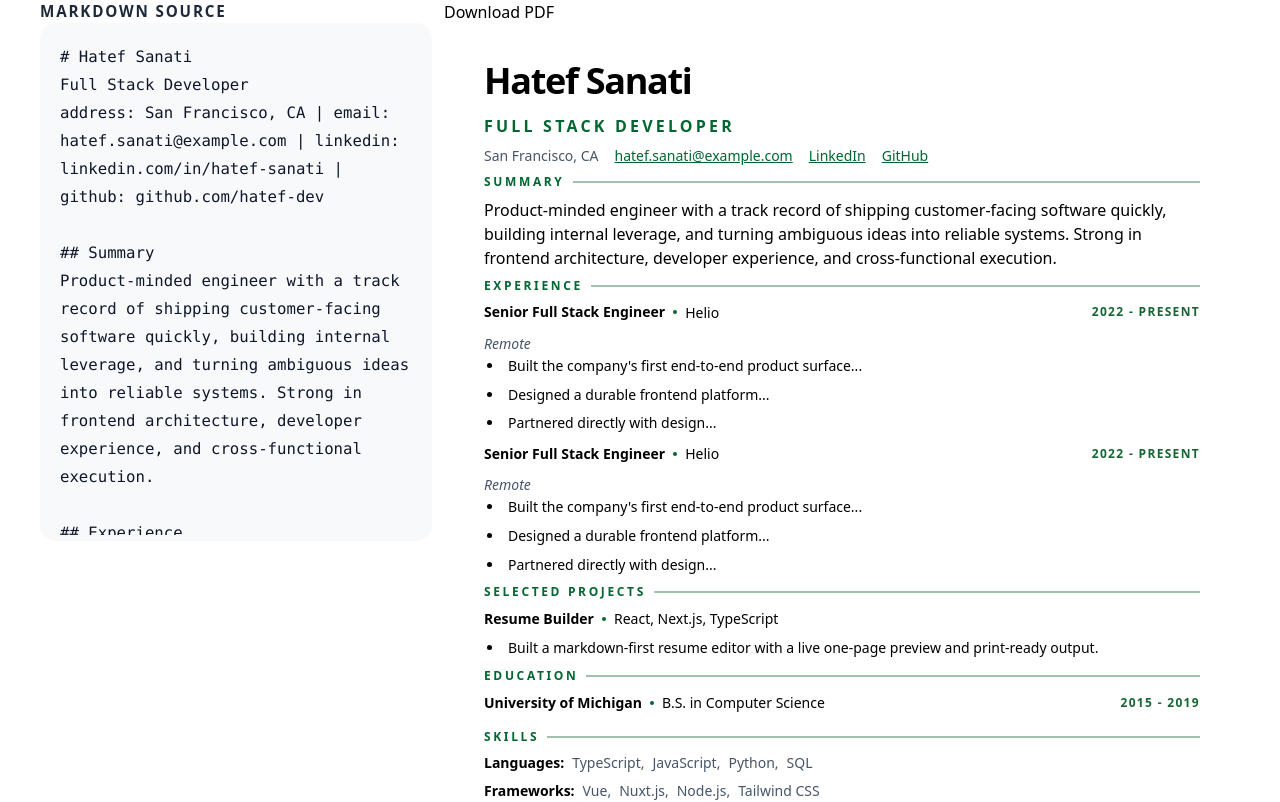
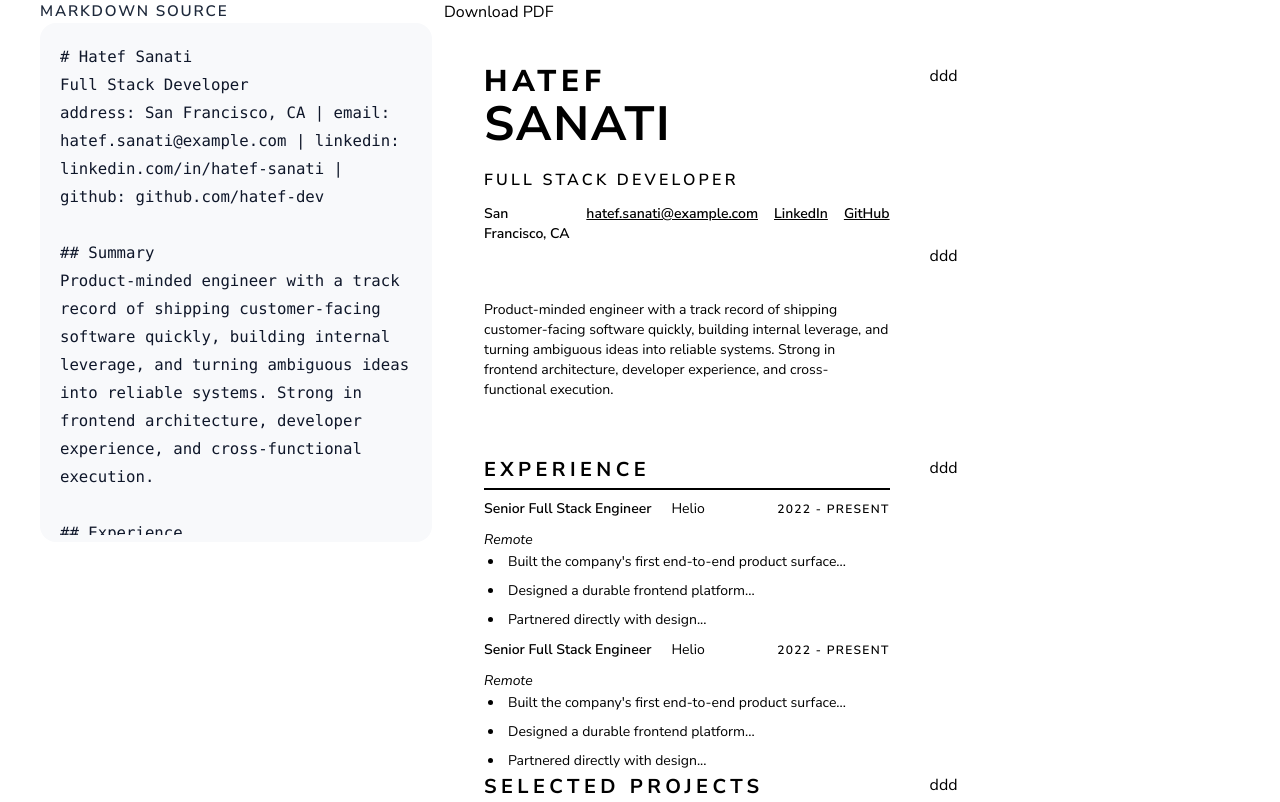
Before and after one commit to hatef-dev/resume, a Vue app: page /edit in a window 1280 px wide. Shown: the top 802 px of the page. Built offline with nearby package versions, Linux system fonts and the light colour scheme.

Commit message:
add this fucking section

```diff
--- a/src/assets/index.css
+++ b/src/assets/index.css
@@ -1,8 +1,22 @@
 @import url('https://fonts.googleapis.com/css2?family=Poppins:ital,wght@0,100;0,200;0,300;0,400;0,500;0,600;0,700;0,800;0,900;1,100;1,200;1,300;1,400;1,500;1,600;1,700;1,800;1,900&display=swap');
+@import url('https://fonts.googleapis.com/css2?family=Roboto+Mono:ital,wght@0,100..700;1,100..700&display=swap');
+@import url('https://fonts.googleapis.com/css2?family=Nunito+Sans:ital,opsz,wght@0,6..12,200..1000;1,6..12,200..1000&display=swap');
 @tailwind base;
 @tailwind components;
 @tailwind utilities;
 
+
+.roboto{
+  font-family: "Roboto Mono", monospace;
+}
+.nunito-sans {
+  font-family: "Nunito Sans", sans-serif;
+  font-optical-sizing: auto;
+  font-style: normal;
+  font-variation-settings:
+    "wdth" 100,
+    "YTLC" 500;
+}
 
 .poppins-thin {
   font-family: "Poppins", sans-serif;
--- a/src/router/index.js
+++ b/src/router/index.js
@@ -12,7 +12,7 @@ const router = createRouter({
     {
       path: "/edit",
       name: "edit",
-      component: () => import("../views/Resume/Minimal.vue"),
+      component: () => import("../views/Resume/Modern.vue"),
     },
     {
       path: "/AboutUs",
--- /dev/null
+++ b/src/views/Resume/Modern.vue
@@ -0,0 +1,145 @@
+<template>
+  <div class="container nunito-sans">
+    <div class="block grid-cols-3 gap-x-3 md:grid">
+      <aside class="col-span-1 w-full overflow-hidden">
+        <h3
+          class="whitespace-nowrap text-[0.95rem] font-semibold uppercase tracking-[0.12em] text-slate-800 dark:text-slate-200"
+        >
+          Markdown source
+        </h3>
+        <MarkDown @sections="(val) => (sections = val)" />
+      </aside>
+      <aside class="col-span-2">
+        <DownloadPdf :sections="sections" />
+        <div id="resume-preview" ref="preview" class="bg-white p-10 rounded-xl">
+          <div v-for="(section, i) in sections" :key="i" class="w-full flex gap-x-10">
+            <aside class="w-3/5">
+              <div class="" v-if="section.type === 'header'">
+                <div
+                  class="flex flex-col gap-y-1 nunito-sans font-semibold leading-[0.94] text-4xl padding-indicator"
+                >
+                  <div class="uppercase">
+                    <h3 class="text-3xl font-extrabold tracking-[0.16em]">{{ firstName }}</h3>
+                    <h1 class="text-5xl font-bold tracking-[0.036em]">{{ lastName }}</h1>
+                  </div>
+                  <p
+                    class="font-semibold mt-4 text-base uppercase tracking-[0.2em] padding-indicator"
+                  >
+                    {{ section.role }}
+                  </p>
+                  <div class="flex gap-4 mt-2 text-sm resumeGrayText">
+                    <span>{{ section.contacts.address }}</span>
+                    <a class="underline resumeColor" :href="`mailto:${section.contacts.email}`">
+                      {{ section.contacts.email }}
+                    </a>
+                    <a
+                      class="underline resumeColor"
+                      :href="section.contacts.linkedin"
+                      target="_blank"
+                      rel="noopener noreferrer"
+                    >
+                      LinkedIn
+                    </a>
+                    <a
+                      class="underline resumeColor"
+                      :href="section.contacts.github"
+                      target="_blank"
+                      rel="noopener noreferrer"
+                    >
+                      GitHub
+                    </a>
+                  </div>
+                </div>
+              </div>
+              <!-- SECTION -->
+              <div v-if="section.type === 'section'">
+                <p class="text-sm my-14" v-if="section.content.length">
+                  {{ section.content.join("\n") }}
+                </p>
+              </div>
+              <div v-if="section.type === 'section' && section.title !== 'Summary'">
+                <div class="flex flex-col gap-y-1">
+                  <h2
+                    class="shrink-0 font-bold uppercase tracking-[0.22em] padding-indicator resumeColor text-xl"
+                  >
+                    {{ section.title }}
+                  </h2>
+
+                  <div style="" class="w-full h-0.5 border-t-2 border-black mb-2"></div>
+                </div>
+              </div>
+              <!-- EXPERIENCE -->
+              <div
+                v-if="
+                  section.title === 'Experience' ||
+                  section.title === 'Selected Projects' ||
+                  section.title === 'Education'
+                "
+                class="flex flex-col gap-y-2"
+              >
+                <div v-for="(item, i) in section.items" :key="i" class="">
+                  <div>
+                    <div class="flex items-center justify-between mb-2">
+                      <div class="flex gap-x-2 items-center">
+                        <h3 class="font-semibold text-sm">{{ item.title }}</h3>
+                        <span class="w-1 h-1 rounded-full resumeBackGround"></span>
+                        <p class="text-[14px]">{{ item.company }}</p>
+                      </div>
+                      <p
+                        v-if="item.period"
+                        class="shrink-0 resumeColor/80 text-right font-semibold text-black-800 uppercase tracking-[0.11em] text-xs"
+                      >
+                        {{ item.period }}
+                      </p>
+                    </div>
+                    <span class="text-sm py-2 resumeGrayText italic">{{ item.location }}</span>
+
+                    <ul
+                      class="space-y-1.5 pl-5 list-outside list-disc text-sm leading-relaxed font-semibold"
+                    >
+                      <li v-for="(point, j) in item.highlights" :key="j" class="pl-1 font-normal">
+                        {{ point }}
+                      </li>
+                    </ul>
+                  </div>
+                </div>
+              </div>
+            </aside>
+            <aside class="w-2/5">ddd</aside>
+          </div>
+        </div>
+      </aside>
+    </div>
+  </div>
+</template>
+<script>
+import MarkDown from "@/components/MarkDown.vue";
+import DownloadPdf from "@/components/DownloadPdf.vue";
+export default {
+  name: "Modern",
+  data() {
+    return {
+      firstName: "",
+      lastName: "",
+      sections: [],
+    };
+  },
+  components: {
+    MarkDown,
+    DownloadPdf,
+  },
+  mounted() {
+    this.spaceBetweenFirstNameAndLastName(this.sections[0].title);
+  },
+  methods: {
+    spaceBetweenFirstNameAndLastName(title) {
+      const fullName = title;
+
+      const parts = fullName.trim().split(/\s+/);
+
+      this.firstName = parts.shift() || "";
+      this.lastName = parts.join(" ");
+    },
+  },
+};
+</script>
```
